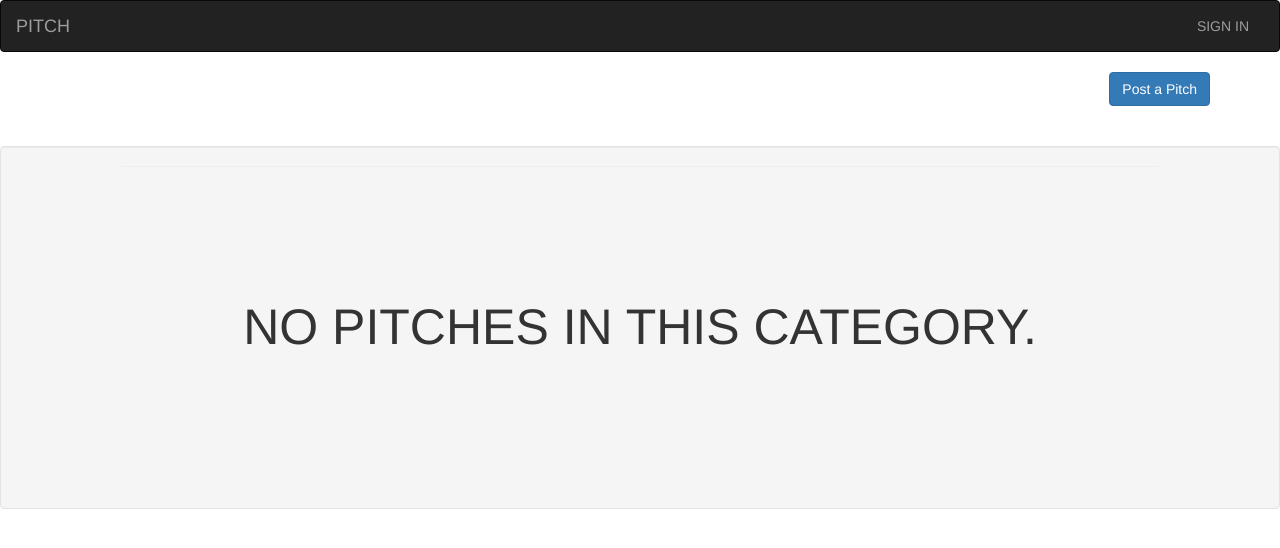
After one commit to Munene19/IP9-Pitch, a Flask app: template app/templates/category.html in a window 1280 px wide. The commit adds this page. Shown: the top 548 px of the page. Run offline with Flask 2, Linux system fonts and the light colour scheme; the template is opened without the code that fills it, so the values that code supplies are empty; some libraries are stand-ins or nearby versions.

Commit message:
Update categories

```diff
--- a/app/main/views.py
+++ b/app/main/views.py
@@ -31,7 +31,7 @@ def new_category():
         new_category = Category(name=name)
         new_category.save_category()
 
-        return redirect(url_for('index'))
+        return redirect(url_for('.index'))
 
     title = 'New category'
     return render_template('new_category.html', category_form=form, title=title)
--- /dev/null
+++ b/app/templates/category.html
@@ -0,0 +1,34 @@
+{% extends "base.html" %}
+
+{% import 'macros.html' as macro%}
+
+
+{% block content %}
+
+    <div class="container">
+        <a class="btn btn-primary text-center text-danger" style="float:right;" href="{{url_for('main.new_pitch',id=category.id)}}"> Post a Pitch</a>
+    </div>
+
+    <br>
+    <br>
+
+    <div class=" col-md-10 col-md-offset-1 col-sm-12">
+
+
+        <h3 class="text-center">{{category.name|upper}}</h3>
+
+        <hr>
+
+    </div>
+
+    {% if pitches %}
+      <div class="col-sm-12 col-md-8">
+          {{ macro.displayPitches(pitches)}}
+      </div>
+    {%else%}
+        <div class="well">
+          <h4 style="padding:10%; text-align:center; font-size:50px">NO PITCHES IN THIS CATEGORY. </h4>
+        </div>
+  {% endif %}
+
+{% endblock %}
--- a/app/templates/macros.html
+++ b/app/templates/macros.html
@@ -1,28 +1,28 @@
-<!--{% macro displayCategoryList(category_list) %}-->
-<!--    {% for category in category_list%}-->
-<!--        <div>-->
-<!--          <a href="{{url_for('main.category',id=category.id)}}"><p>{{category.name|upper}}</p></a>-->
-<!--        </div>-->
+{% macro displayCategoryList(category_list) %}-->
+   {% for category in category_list%}
+       <div>
+         <a href="{{url_for('main.category',id=category.id)}}"><p>{{category.name|upper}}</p></a>
+       </div>
 
-<!--    {% endfor %}-->
-<!--{% endmacro %}-->
+   {% endfor %}
+{% endmacro %}
 
-<!--{% macro displayPitches(pitch_list) %}-->
-<!--  {% for pitches in pitch_list %}-->
-<!--  <div class="col-md-12">-->
-<!--    <div class="well">-->
-<!--      <div class="row">-->
-<!--        <p>{{pitches.name|upper}}</p></a>-->
-<!--        <div class="col-md-10 col-sm-12">-->
-<!--            <h3>{{pitches.content}}</h3>-->
+{% macro displayPitches(pitch_list) %}
+ {% for pitches in pitch_list %}
+ <div class="col-md-12">
+   <div class="well">
+     <div class="row">
+       <p>{{pitches.name|upper}}</p></a>
+       <div class="col-md-10 col-sm-12">
+           <h3>{{pitches.content}}</h3>
 
 
-<!--      </div>-->
-<!--    </div>-->
-<!--   </div>-->
+     </div>
+   </div>
+  </div>
 
-<!--    </HISTORY>-->
+   </HISTORY>
 
-<!--  </div>-->
-<!--  {% endfor %}-->
-<!--{% endmacro %}-->
+ </div>
+ {% endfor %}
+ {% endmacro %}
```
Also changed, not shown: Config.py (+3 -23 lines), app/templates/index.html (+1 -6 lines).
